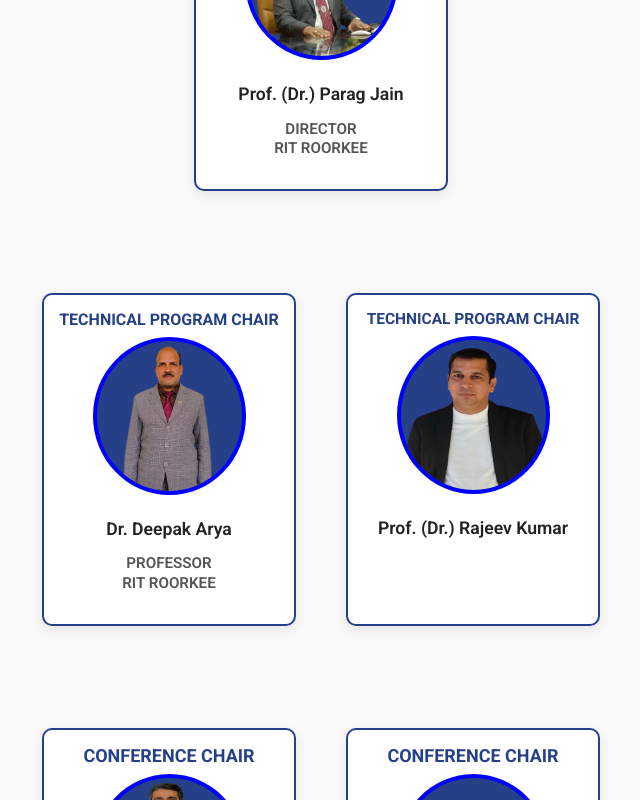
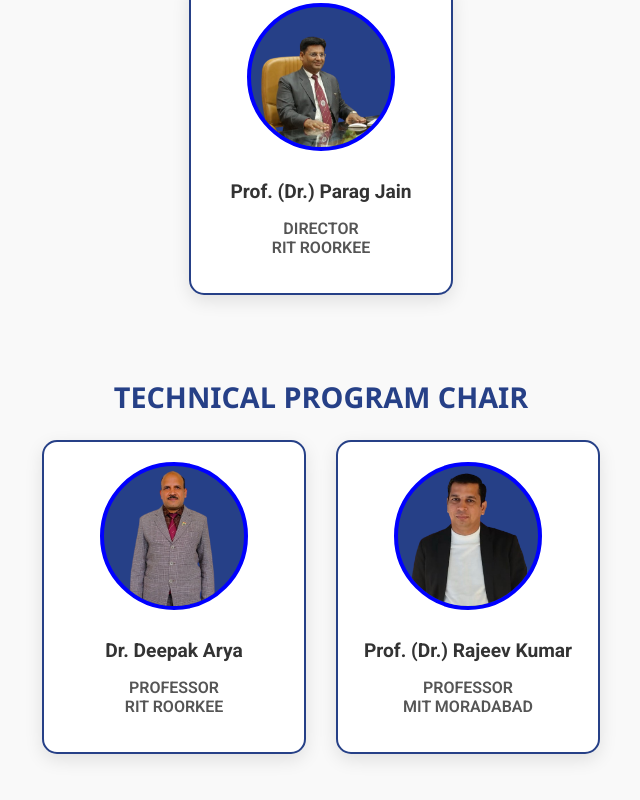
Before and after one commit to PriyanshuRoushan/confwebsite25, a React (Create React App) app in the folder frontend/: page / in a window 1280 px wide. Shown: the part 5160-5960 px from the top of the page, without its empty margins (319-959 px from the left). Built offline with nearby package versions, Linux system fonts and the light colour scheme; a web font is replaced by a local one.

Commit message:
updated-speaker

```diff
--- a/frontend/src/components/faculties/faculties.css
+++ b/frontend/src/components/faculties/faculties.css
@@ -175,41 +175,8 @@
     font-size: 1.8rem;
   }
 }
-.faculties-card {
-  text-align: center;
-  padding: 15px;
-  border-radius: 10px;
-  background: #fff;
-  box-shadow: 0 4px 12px rgba(0, 0, 0, 0.08);
-  transition: all 0.3s ease;
-  margin: 10px;
+.faculties-role-heading {
+  font-size: 1.8rem;         /* Increased font size */
+  margin-bottom: 1.5rem;
+  color: #264087;            /* Updated color */
 }
-
-.faculties-role {
-  font-size: 18px;
-  font-weight: bold;
-  color: #264087; /* Or your preferred highlight color */
-  margin-bottom: 8px;
-  text-transform: uppercase;
-}
-
-.faculties-image {
-  width: 145px;
-  height: 150px;
-  object-fit: fill;
-  border-radius: 50%;
-  margin-bottom: 10px;
-}
-
-.faculties-name {
-  font-size: 1.1rem;
-  font-weight: 600;
-  color: #222;
-  margin-bottom: 6px;
-}
-
-.faculties-position {
-  font-size: 0.95rem;
-  color: #555;
-  line-height: 1.3;
-}
--- a/frontend/src/components/faculties/faculties.js
+++ b/frontend/src/components/faculties/faculties.js
@@ -2,65 +2,39 @@ import Facultiesdata from "./facultiesdata";
 import "./faculties.css";
 
 const Faculties = () => {
-  // Adjusted row slices
-  const row1 = Facultiesdata.slice(0, 2);
-  const row2 = Facultiesdata.slice(2, 4);
-  const row3 = Facultiesdata.slice(4, 5);
-  const row4 = Facultiesdata.slice(5, 7);
-  const row5 = Facultiesdata.slice(7, 9);
-  const row6 = Facultiesdata.slice(9, 10);  // Only one card
-  const row7 = Facultiesdata.slice(10, 11); // One card moved here
-  const row8 = Facultiesdata.slice(11, 14); // Next 3 cards
-  const row9 = Facultiesdata.slice(14, 17); // Final 3 cards
-
-  const renderRow = (rowData, keyOffset = 0) => (
-    <div className="faculties-row">
-      {rowData.map((faculty, index) => (
-        <div className="faculties-card" key={index + keyOffset}>
-          <div className="faculties-role">{faculty.role}</div>
-          <img src={faculty.image} alt={faculty.name} className="faculties-image" />
-          <h3 className="faculties-name">{faculty.name}</h3>
-          <div className="faculties-position">{faculty.title}</div>
-        </div>
-      ))}
-    </div>
-  );
+  // Group faculties by role
+  const groupedByRole = Facultiesdata.reduce((acc, faculty) => {
+    if (!acc[faculty.role]) {
+      acc[faculty.role] = [];
+    }
+    acc[faculty.role].push(faculty);
+    return acc;
+  }, {});
 
   return (
     <div className="product-carousel">
       <section className="faculties-section">
-        <h2 className="faculties-heading">Organizing Committee</h2><br />
-
-        {renderRow(row1, 0)}
-        <div className="animated-line" />
-
-        {renderRow(row2, 2)}
-        <div className="animated-line" />
-
-        {renderRow(row3, 4)}
-        <div className="animated-line" />
-
-        {renderRow(row4, 5)}
-        <div className="animated-line" />
-
-        {renderRow(row5, 7)}
-        <div className="animated-line" />
-
-        {renderRow(row6, 9)}
-        <div className="animated-line" />
-
-        {renderRow(row7, 10)}
-        <div className="animated-line" />
-
-        {renderRow(row8, 11)}
-        <div className="animated-line" />
-
-        {row9.length > 0 && (
-          <>
-            {renderRow(row9, 14)}
+        <h2 className="faculties-heading">Organizing Committee</h2>
+        <br />
+        {Object.entries(groupedByRole).map(([role, members], idx) => (
+          <div key={idx} className="faculties-group">
+            <h3 className="faculties-role-heading">{role}</h3>
+            <div className="faculties-row">
+              {members.map((faculty, index) => (
+                <div className="faculties-card" key={index}>
+                  <img
+                    src={faculty.image}
+                    alt={faculty.name}
+                    className="faculties-image"
+                  />
+                  <h3 className="faculties-name">{faculty.name}</h3>
+                  <div className="faculties-position">{faculty.title}</div>
+                </div>
+              ))}
+            </div>
             <div className="animated-line" />
-          </>
-        )}
+          </div>
+        ))}
       </section>
     </div>
   );
--- a/frontend/src/components/faculties/facultiesdata.js
+++ b/frontend/src/components/faculties/facultiesdata.js
@@ -50,16 +50,16 @@ const FacultiesData = [
     title: <p><div>DIRECTOR<br></br>RIT ROORKEE</div></p>,
   },
       {
-    role: <div style={{ fontSize: "16px" }}>TECHNICAL PROGRAM CHAIR</div>,
+    role: 'TECHNICAL PROGRAM CHAIR',
     name: 'Dr. Deepak Arya',
     image: Deepak,
     title: <p><div>PROFESSOR<br></br>RIT ROORKEE</div></p>,
   },
       {
-    role: <div style={{ fontSize: "15.5px" }}>TECHNICAL PROGRAM CHAIR</div>,
+    role: 'TECHNICAL PROGRAM CHAIR',
     name: 'Prof. (Dr.) Rajeev Kumar',
     image: Rajeev,
-    title: '',
+    title: <p><div>PROFESSOR<br></br>MIT MORADABAD</div></p>,
   },
 
   {
```
